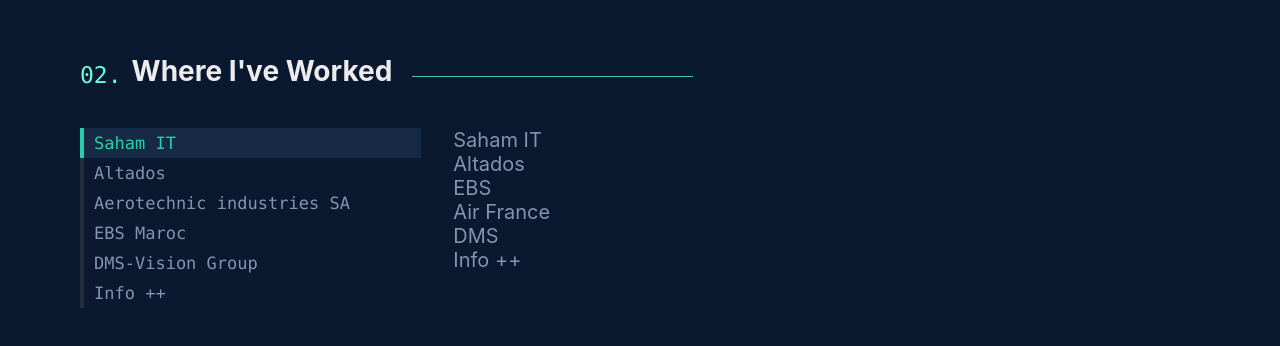
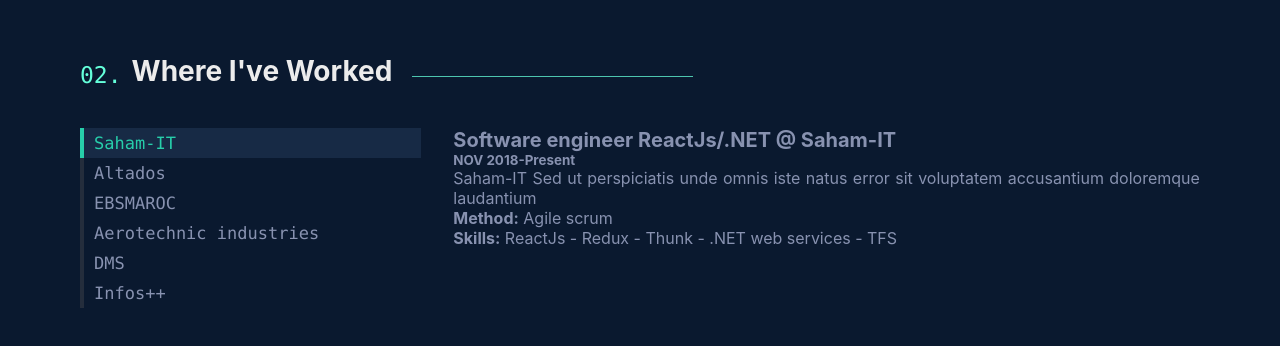
Before and after one commit to SalmanFahmi-IT/resume, a Gatsby site: page / in a window 1280 px wide. Shown: the part 2106-2452 px from the top of the page. Built offline with nearby package versions, Linux system fonts and the light colour scheme; Gatsby itself is replaced by a stand-in of ours.

Commit message:
refactor: Display experience tabs using tablink

```diff
--- a/src/sections/Experiences.js
+++ b/src/sections/Experiences.js
@@ -1,6 +1,10 @@
 import React from "react"
+import { TabLink } from '../components';
+import ExperiencesData from '../data/experiences.json';
 
 export default function Experiences(props){
+    const [currentTab, setCurrentTab] = React.useState(0);
+    console.log('ExperiencesData', ExperiencesData[currentTab].description, 'currentTab', currentTab)
     return(
         <section className='experiences' id='experiences'>
             <div className='container'>
@@ -8,33 +12,27 @@
                 <div className='row'>
                     <div className='col-4'>
                         <ul className='tablinks'>
-                            <li className='active'>Saham IT</li>
-                            <li>Altados</li>
-                            <li>Aerotechnic industries SA</li>
-                            <li>EBS Maroc</li>
-                            <li>DMS-Vision Group</li>
-                            <li>Info ++</li>
+                            {
+                                ExperiencesData.map((exp, index) => {
+                                    return <TabLink
+                                        key={index}
+                                        setCurrentTab={setCurrentTab}
+                                        index={index}
+                                        isSelected= { currentTab === index}
+                                        text={exp.company}
+                                    />
+                                })
+                            }
                         </ul>
                     </div>
                     <div className='col-8'>
                         <div className='tab-content'>
-                            <div className='tabpane'>
-                                Saham IT
-                            </div>
-                            <div className='tabpane'>
-                                Altados
-                            </div>
-                            <div className='tabpane'>
-                                EBS
-                            </div>
-                            <div className='tabpane'>
-                                Air France
-                            </div>
-                            <div className='tabpane'>
-                                DMS
-                            </div>
-                            <div className='tabpane'>
-                                Info ++
+                           <div className='tabpane'>
+                                <h4>{ExperiencesData[currentTab].title} @ {ExperiencesData[currentTab].company}</h4>
+                                <h6>{ExperiencesData[currentTab].date}</h6>
+                                <p>{ExperiencesData[currentTab].description}</p>
+                                <p><strong>Method:</strong> {ExperiencesData[currentTab].method}</p>
+                                <p><strong>Skills:</strong> {ExperiencesData[currentTab].skills}</p>
                             </div>
                         </div>
                     </div>
```
